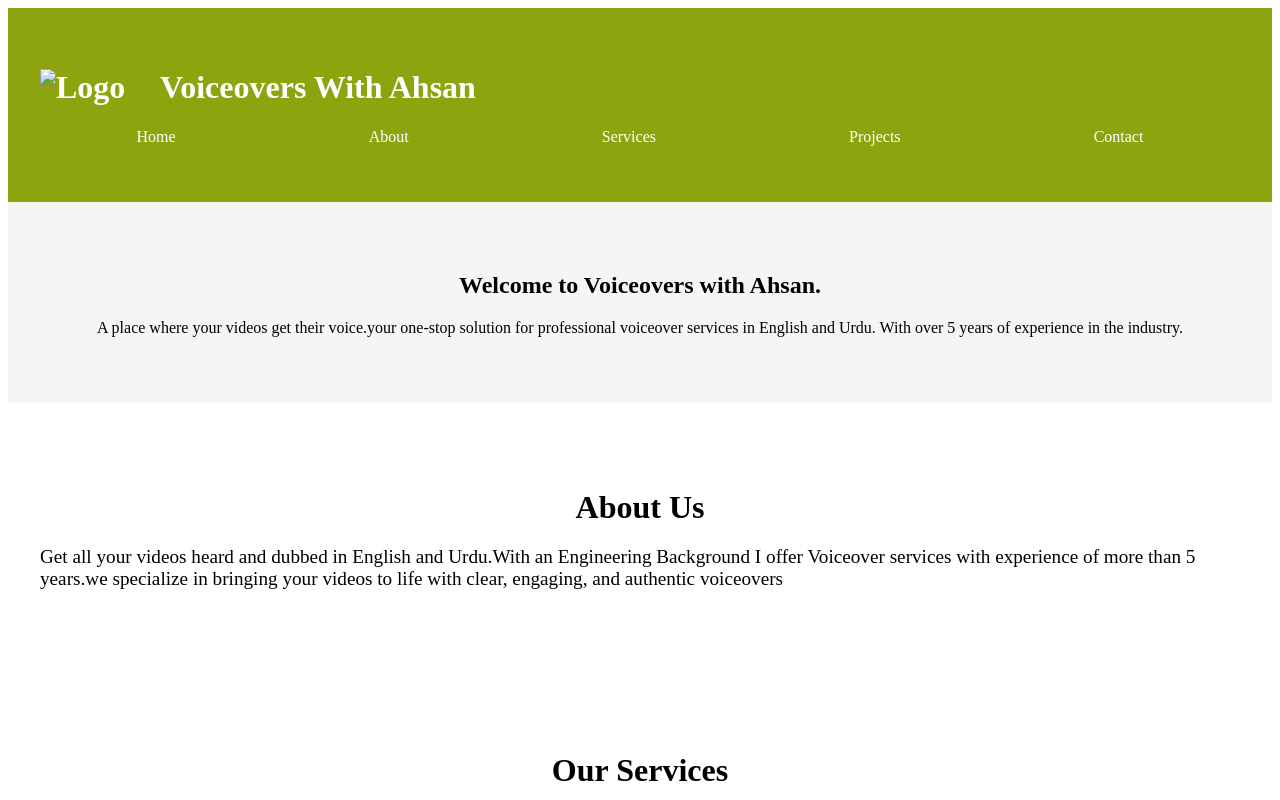
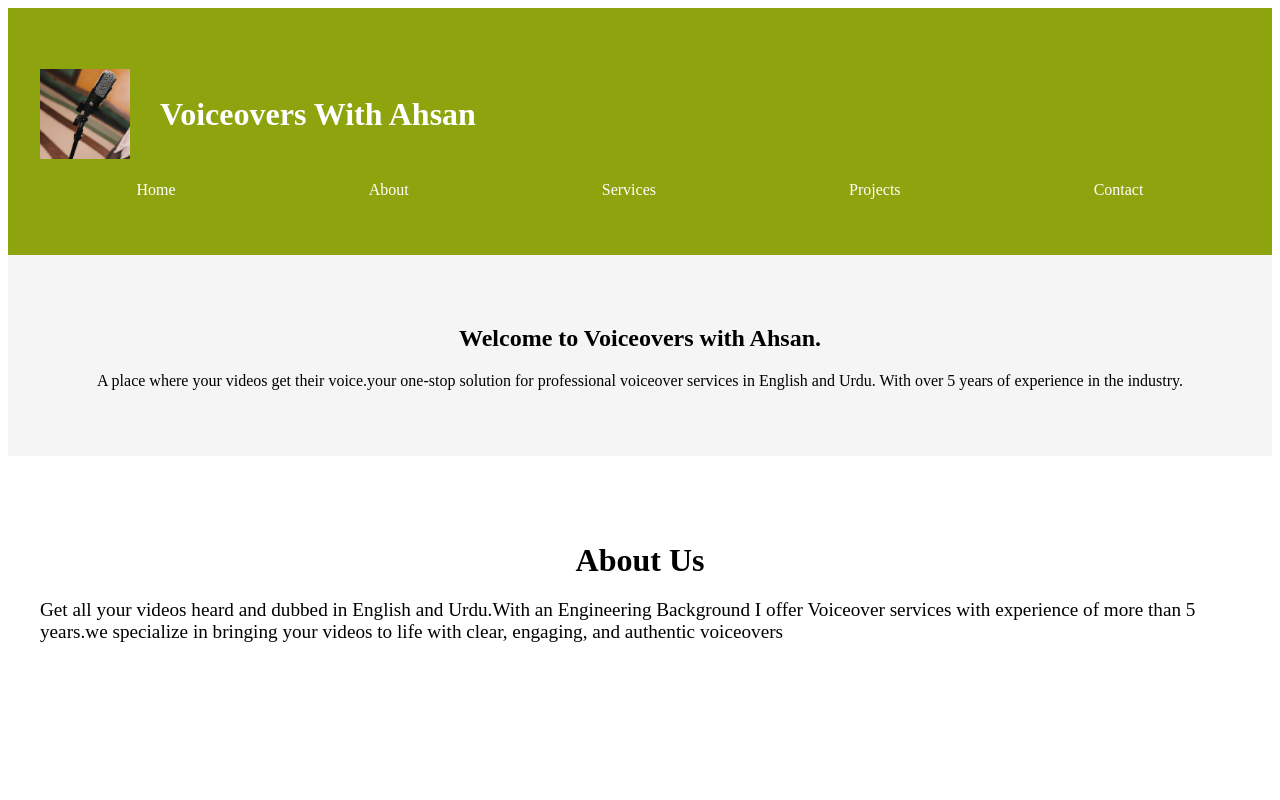
Before and after one commit to Ahsan943-ctrl/Ahsan943-ctrl, a plain HTML site: page index.html in a window 1280 px wide. Shown: the top 800 px of the page. Drawn offline with Linux system fonts and the light colour scheme.

Commit message:
Update index.html

```diff
--- a/index.html
+++ b/index.html
@@ -80,7 +80,7 @@
     <header class="header">
         <div class="container">
             <h1 class="logo">
-                <img src="visual code/logo0.png" alt="Logo" class="logo__image">
+                <img src="logo0.png" alt="Logo" class="logo__image">
                 Voiceovers With Ahsan
             </h1>
             <nav class="nav" aria-label="Main Navigation">
```
